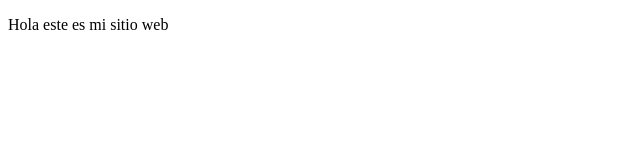
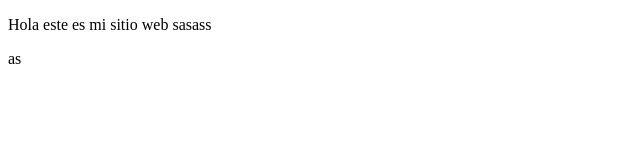
Before and after one commit to DGGomez98/proyectoDemoCursoPrework, a plain HTML site: page index.html in a window 1280 px wide. Shown: the full height of the page, 0-640 px from the left. Drawn offline with Linux system fonts and the light colour scheme.

Commit message:
Segundo commit

```diff
--- a/index.html
+++ b/index.html
@@ -7,6 +7,6 @@
     <title>Hola munssdo</title>
   </head>
   <body>
-    <p>Hola este es mi sitio web</p>
+    <p>Hola este es mi sitio web sasass</p>as
   </body>
 </html>
```
